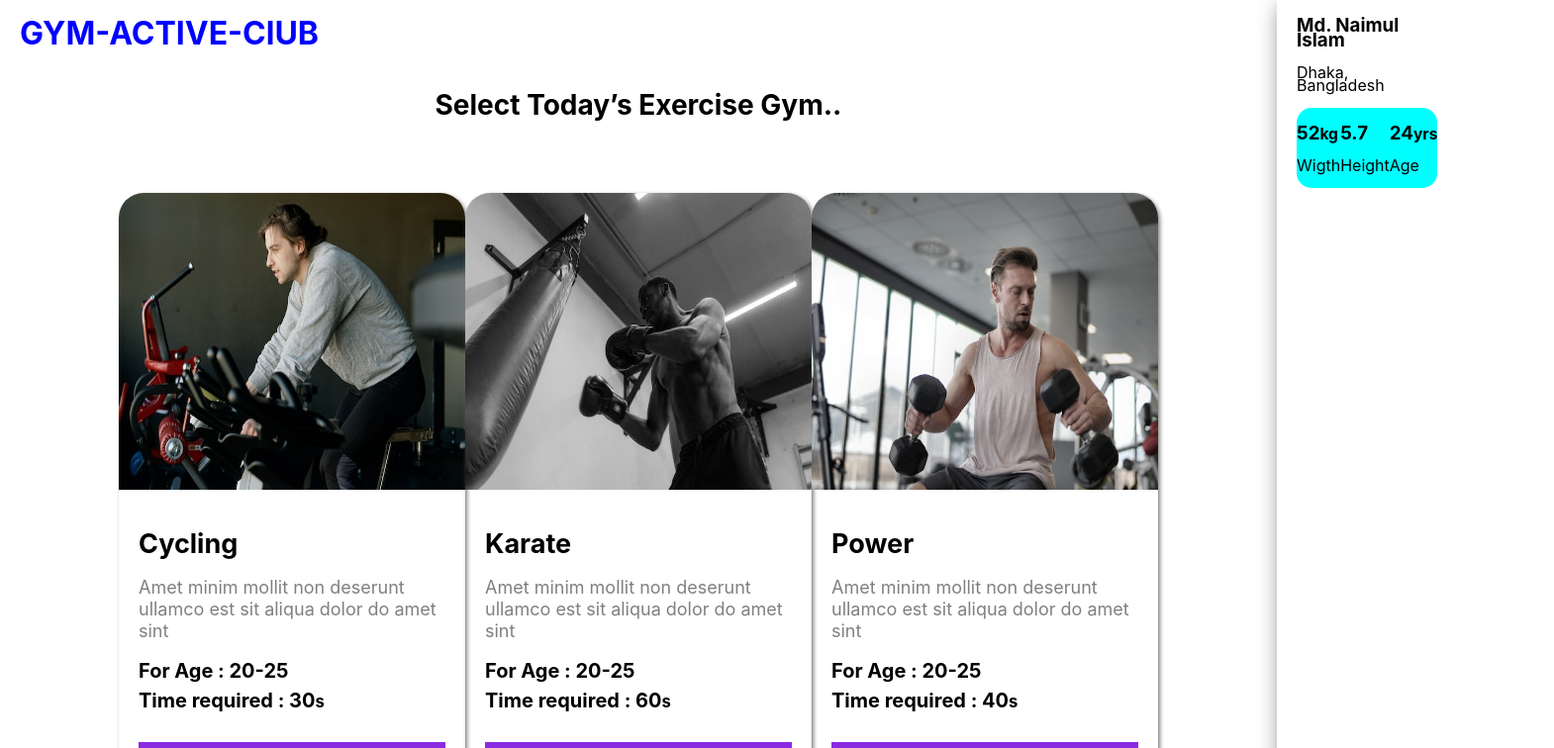
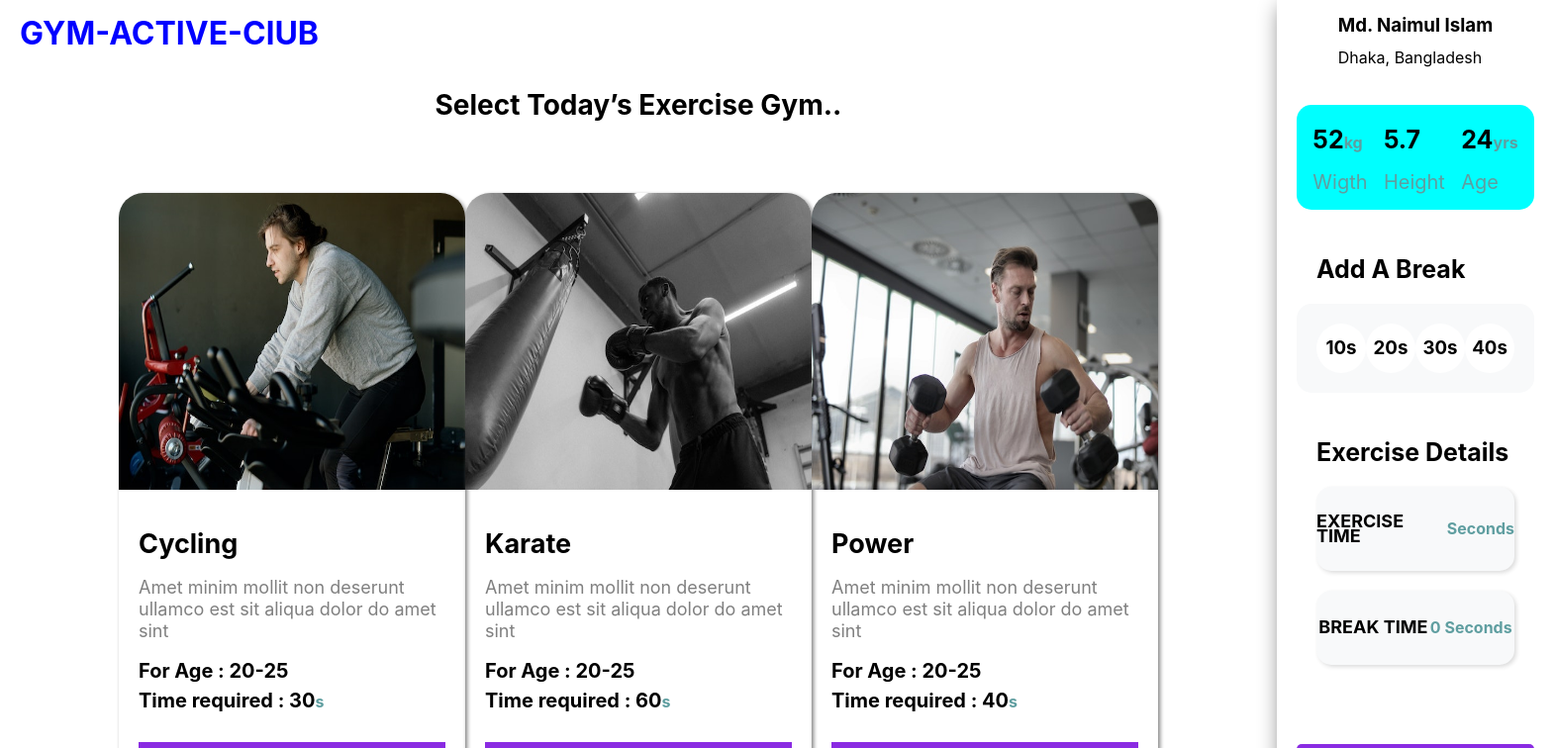
Before and after one commit to Naimcoder/Assignment-08, a React (Create React App) app: page / in a window 1280 px wide. Shown: the top 756 px of the page at 99% size, 1570 px wide, since content can reach past the window. Built offline with nearby package versions, Linux system fonts and the light colour scheme.

Commit message:
added time set

```diff
--- a/public/index.html
+++ b/public/index.html
@@ -24,7 +24,7 @@
       work correctly both with client-side routing and a non-root public URL.
       Learn how to configure a non-root public URL by running `npm run build`.
     -->
-    <title>React App</title>
+    <title>GYM-ACTIVE-ClUB</title>
   </head>
   <body>
     <noscript>You need to enable JavaScript to run this app.</noscript>
--- a/src/Components/CardInfo/CardInfo.css
+++ b/src/Components/CardInfo/CardInfo.css
@@ -4,9 +4,79 @@
      align-items: center;
 }
 .inbio{
+     margin: 25px 0px;
      background-color: aqua;
      border-radius: 15px;
      display: flex;
      justify-content: space-evenly;
      align-items: center;
 }
+.wigth h3,.height h3,.age h3{
+     font-size: 25px;
+     font-weight: 700;
+}
+small{
+     font-size: 16px;
+     color: cadetblue;
+}
+.wigth p,.height p,.age p{
+     font-size: 20px;
+     color: cadetblue;
+}
+.break{
+     margin-top: 50px;
+     padding: 0px 20px;
+     font-size: 25px;
+}
+.break-time{
+     margin: 25px 0px;
+     background-color: rgb(248, 249, 250);
+     border-radius: 15px;
+     display: flex;
+     justify-content: space-evenly;
+     align-items: center;
+     padding: 20px;
+     margin-bottom: 40px;
+     box-sizing: 2px 4px 4px gray;
+}
+.items{
+     background-color: #ffff;
+     border-radius: 50px;
+     height: 30px;
+     width: 30px;
+     display: flex;
+     justify-content: center;
+     align-items: center;
+     padding: 10px;
+}
+.times{
+     background-color: rgb(248, 249, 250);
+     border-radius: 15px;
+     display: flex;
+     justify-content: space-evenly;
+     align-items: center;
+     margin: 20px;
+     padding: 10px 0px;
+     box-shadow: 2px 2px 4px gainsboro;
+}
+.times h3{
+     font-size: 18px;
+     text-transform: uppercase;
+}
+.times h4{
+     font-size: 16px;
+     text-transform: capitalize;
+     color: cadetblue;
+}
+.card-btn{
+     width: 100%;
+     margin-top:60px;
+     padding: 15px 20px;
+     background-color: blueviolet;
+     border: none;
+     color: #fff;
+     font-size: 18px;
+     font-weight: 500;
+     text-transform: capitalize;
+     border-radius: 5px;
+}
--- a/src/Components/CardInfo/CardInfo.js
+++ b/src/Components/CardInfo/CardInfo.js
@@ -1,6 +1,11 @@
-import React from 'react';
+import React, { useState } from 'react';
 import './CardInfo.css'
-const CardInfo = () => {
+const CardInfo = ({times,setTime}) => {
+     const [Bktime, setBktime] = useState(0);
+
+     const handlerAddToTime = (items) => {
+          setBktime(items)
+     }
      return (
           <div>
                <div className='card-profile'>
@@ -29,6 +34,36 @@ const CardInfo = () => {
                     </div>
 
                </div>
+                  <h3 className='break'>Add A Break</h3>
+               <div className='break-time'>
+                    <div className='items'>
+                         <h3 onClick={() => handlerAddToTime(10)}>10s</h3>
+                    </div>
+                    <div className='items'>
+                         <h3 onClick={() => handlerAddToTime(20)}>20s</h3>
+                    </div>
+                    <div className='items'>
+                         <h3 onClick={() => handlerAddToTime(30)}>30s</h3>
+                    </div>
+                    <div className='items'>
+                         <h3 onClick={() => handlerAddToTime(40)}>40s</h3>
+                    </div>
+               </div>
+               <div>
+                    <h3 className='break'>
+                         Exercise Details
+                   </h3>
+
+                <div className='times'>
+                    <h3> Exercise time</h3>
+                     <h4>{times} seconds</h4>
+                 </div>
+                <div className='times'>
+                    <h3> Break time</h3>
+                     <h4>{Bktime} seconds</h4>
+                 </div>
+               </div>
+               <button className='card-btn'>Activity Completed</button>
           </div>
      );
 };
--- a/src/Components/Cards/Cards.css
+++ b/src/Components/Cards/Cards.css
@@ -1,6 +1,6 @@
 .card-container{
      display: grid;
-     grid-template-columns: repeat(3,2fr);
+     grid-template-columns: repeat(3,1fr);
      margin: 0px 120px;
 }
 .title-head{
@@ -9,3 +9,25 @@
      font-size: 28px;
      text-transform: capitalize;
 }
+@media only screen and (max-width:688px){
+     .card-container{
+          margin: 10px;
+          display: grid;
+          grid-template-columns: repeat(1,1fr);
+     }
+
+}
+@media only screen and (min-width: 688px) and (max-width:992px){
+ .card-container{
+  grid-template-columns: repeat(2,1fr);
+   margin: 20px;
+}
+
+
+}
+/* @media only screen and (min-width: 992px) and (max-width:1200px){
+html,body{
+        max-width: 100%;
+        overflow-x: hidden;
+    }
+} */
--- a/src/Components/Cards/Cards.js
+++ b/src/Components/Cards/Cards.js
@@ -1,8 +1,11 @@
-import React from 'react';
+import React, { useState } from 'react';
 import SingleCard from '../SingleCard/SingleCard';
 import "./Cards.css"
 
-const Cards = ({card}) => {
+const Cards = ({ card,times,setTime }) => {
+
+
+
      return (
           <div>
                <div style={{color:'blue',margin:"10px 20px"}}>
@@ -11,9 +14,9 @@ const Cards = ({card}) => {
                 <h3 className='title-head'>Select today’s exercise Gym..</h3>
                <div className='card-container'>
                {
-                 card.map(Cd=><SingleCard SingleCard={Cd}></SingleCard>)
+                    card.map(Cd => <SingleCard SingleCard={Cd} times={times} setTime={setTime}></SingleCard>)
                }
-               </div>
+            </div>
           </div>
      );
 };
--- a/src/Components/Home/Home.js
+++ b/src/Components/Home/Home.js
@@ -4,8 +4,10 @@ import Cards from '../Cards/Cards';
 import './Home.css';
 
 const Home = () => {
+     const [card, setCard] = useState([])
 
-     const [card, setCard] = useState([])
+     const [time, setTime] = useState([])
+
      useEffect(() => {
           fetch('data.json')
           .then(res => res.json())
@@ -15,11 +17,11 @@ const Home = () => {
      return (
           <div className='cards-container'>
                <div className="cards_items">
-                    <Cards card={card}></Cards>
+                    <Cards card={card} times={time}setTime={setTime}></Cards>
                </div>
 
                <div className="card_profile">
-                   <CardInfo></CardInfo>
+                   <CardInfo times={time}setTime={setTime}></CardInfo>
               </div>
           </div>
      );
--- a/src/Components/SingleCard/SingleCard.js
+++ b/src/Components/SingleCard/SingleCard.js
@@ -1,9 +1,18 @@
-import React from 'react';
+import React, { useEffect } from 'react';
 import "./SingleCard.css";
 
-const SingleCard = (props) => {
-     const {image,title,id,age,time}=props.SingleCard
-console.log(props)
+const SingleCard = ({SingleCard,times,setTime}) => {
+     const { image, title, id, age, time } = SingleCard
+
+     const addToCard = () => {
+          const info = parseInt(time)
+          if (times) {
+               const newtime = parseInt(times + info)
+               setTime(newtime)
+          }
+        console.log(info)
+     }
+
      return (
           <div className='card'>
                <img src={image} alt="" />
@@ -14,7 +23,7 @@ console.log(props)
                    amet sint</p>
                     <h4>For Age :   {age}</h4>
                     <h4>Time required :   {time}<span><small>s</small></span></h4>
-                    <button className='Card-btn'>Add To Card</button>
+                    <button onClick={addToCard} className='Card-btn'>Add To Card</button>
                </div>
           </div>
      );
```
Also changed, not shown: src/Components/Home/Home.css (line endings or trailing spaces).
